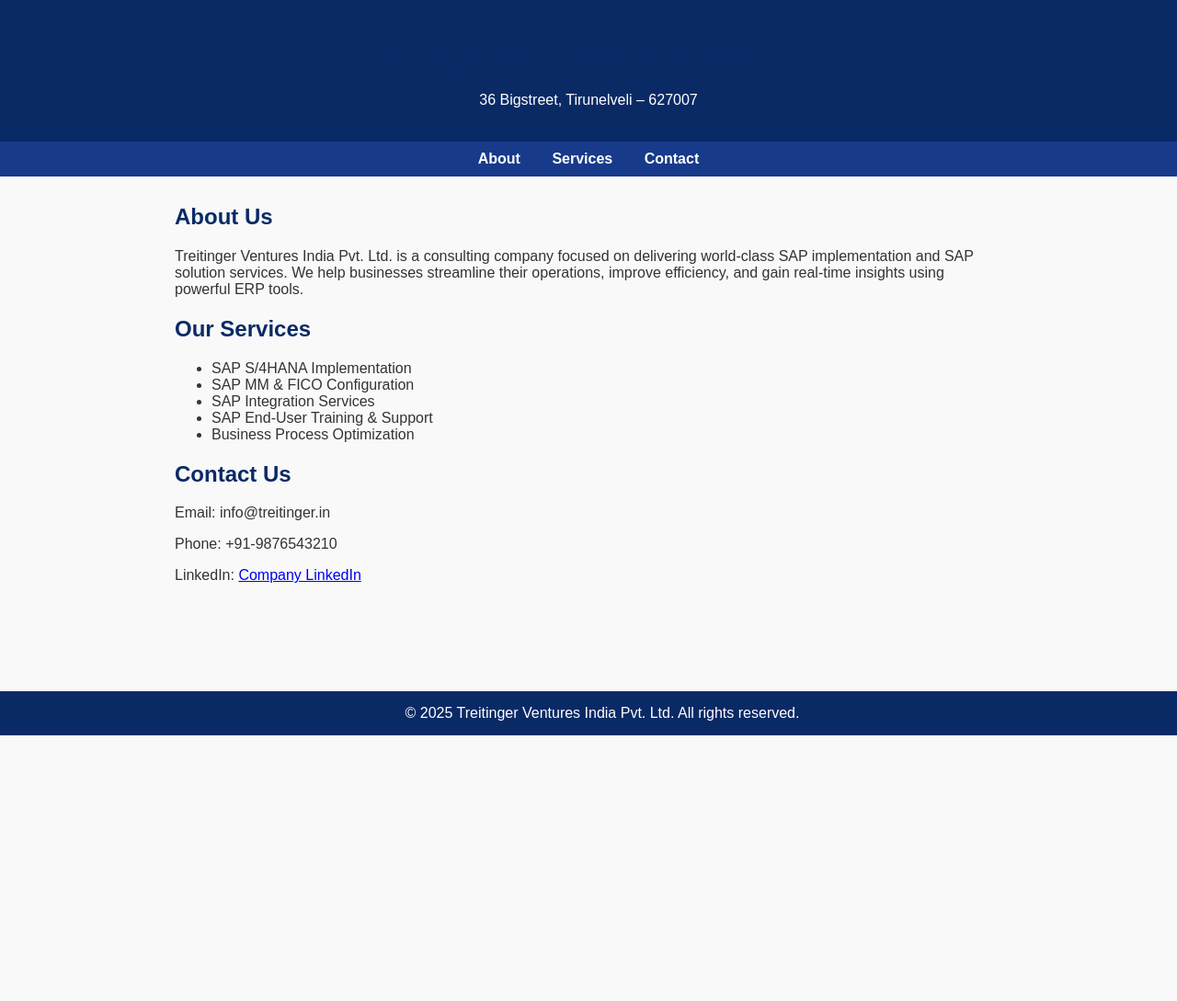
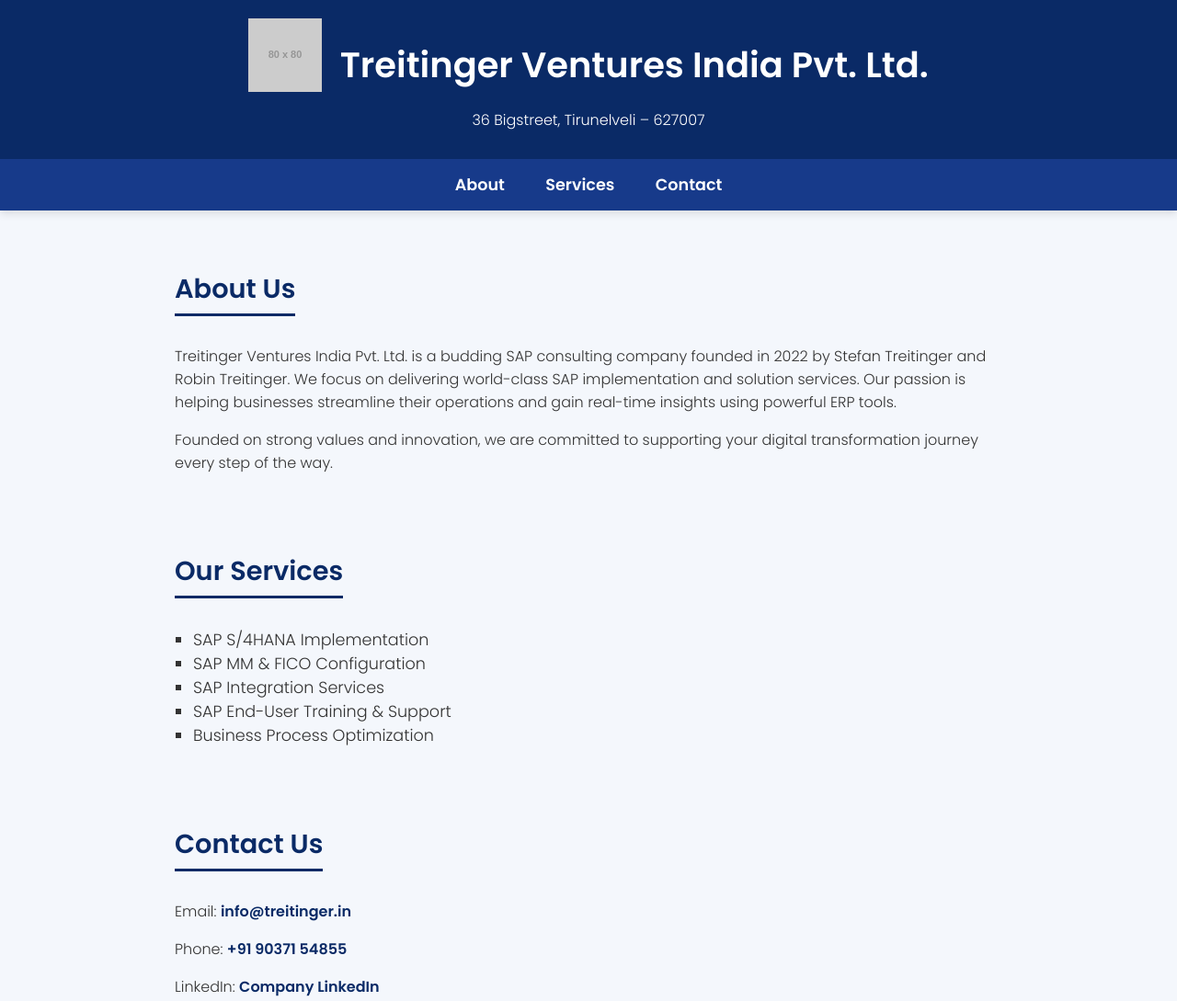
Before and after one commit to Sankar0415/treitinger.github.io, a plain HTML site: page index.html in a window 1280 px wide. Shown: the top 1089 px of the page at 92% size. Before the commit the page ends 800 px from the top, so only its background shows below. Drawn offline with Linux system fonts and the light colour scheme; placeholder pictures from the web are drawn by us.

Commit message:
Add files via upload

```diff
--- a/index.html
+++ b/index.html
@@ -3,56 +3,140 @@
 <html lang="en">
 <head>
   <meta charset="UTF-8" />
-  <meta name="viewport" content="width=device-width, initial-scale=1.0" />
+  <meta name="viewport" content="width=device-width, initial-scale=1" />
   <title>Treitinger Ventures India Pvt. Ltd.</title>
+  <link href="https://fonts.googleapis.com/css2?family=Poppins:wght@300;600&display=swap" rel="stylesheet" />
   <style>
     body {
-      font-family: Arial, sans-serif;
-      margin: 0;
-      padding: 0;
-      background-color: #f9f9f9;
+      font-family: 'Poppins', sans-serif;
+      margin: 0; padding: 0;
+      background: #f4f7fc;
       color: #333;
+      overflow-x: hidden;
     }
     header {
       background-color: #0a2a66;
       color: white;
-      padding: 20px;
+      padding: 30px 20px;
       text-align: center;
+      position: relative;
+      overflow: hidden;
+    }
+    header img.logo {
+      width: 80px;
+      height: 80px;
+      vertical-align: middle;
+      margin-right: 15px;
+      animation: logoBounce 2s ease infinite;
+    }
+    @keyframes logoBounce {
+      0%, 100% { transform: translateY(0); }
+      50% { transform: translateY(-10px); }
+    }
+    header h1 {
+      display: inline-block;
+      font-weight: 600;
+      font-size: 2.4rem;
+      vertical-align: middle;
+      margin: 0;
+      animation: fadeInDown 1s ease forwards;
+    }
+    header p.address {
+      margin: 8px 0 0;
+      font-weight: 300;
+      font-size: 1rem;
+      animation: fadeInUp 1s ease forwards;
+      opacity: 0;
+      animation-delay: 0.8s;
+      animation-fill-mode: forwards;
     }
     nav {
       background-color: #173a8a;
-      padding: 10px;
       text-align: center;
+      padding: 15px 0;
+      box-shadow: 0 4px 8px rgba(0,0,0,0.1);
     }
     nav a {
       color: white;
-      margin: 0 15px;
+      margin: 0 20px;
+      font-weight: 600;
       text-decoration: none;
-      font-weight: bold;
+      font-size: 1.1rem;
+      transition: color 0.3s ease;
+    }
+    nav a:hover {
+      color: #ffd700;
     }
     .container {
       max-width: 900px;
-      margin: 30px auto;
+      margin: 40px auto;
       padding: 0 20px;
+    }
+    section {
+      margin-bottom: 60px;
+      opacity: 0;
+      transform: translateY(30px);
+      animation: fadeInUp 1s ease forwards;
+    }
+    section:nth-child(1) { animation-delay: 0.3s; }
+    section:nth-child(2) { animation-delay: 0.6s; }
+    section:nth-child(3) { animation-delay: 0.9s; }
+    h2 {
+      color: #0a2a66;
+      margin-bottom: 15px;
+      font-weight: 600;
+      font-size: 1.8rem;
+      border-bottom: 3px solid #0a2a66;
+      display: inline-block;
+      padding-bottom: 5px;
+    }
+    ul {
+      list-style-type: square;
+      padding-left: 20px;
+      font-weight: 400;
+      font-size: 1.1rem;
     }
     footer {
       background-color: #0a2a66;
       color: white;
       text-align: center;
-      padding: 15px;
-      position: fixed;
-      bottom: 0;
-      width: 100%;
+      padding: 20px 10px;
+      font-weight: 300;
+      font-size: 0.9rem;
+      margin-top: 40px;
     }
-    h1, h2 {
+    a.contact-link {
       color: #0a2a66;
+      font-weight: 600;
+      text-decoration: none;
+    }
+    a.contact-link:hover {
+      text-decoration: underline;
+    }
+
+    @keyframes fadeInUp {
+      to {
+        opacity: 1;
+        transform: translateY(0);
+      }
+    }
+    @keyframes fadeInDown {
+      from {
+        opacity: 0;
+        transform: translateY(-30px);
+      }
+      to {
+        opacity: 1;
+        transform: translateY(0);
+      }
     }
   </style>
 </head>
 <body>
   <header>
+    <img src="https://via.placeholder.com/80x80.png?text=TVI" alt="Treitinger Ventures Logo" class="logo" />
     <h1>Treitinger Ventures India Pvt. Ltd.</h1>
-    <p>36 Bigstreet, Tirunelveli – 627007</p>
+    <p class="address">36 Bigstreet, Tirunelveli – 627007</p>
   </header>
   <nav>
     <a href="#about">About</a>
@@ -63,10 +147,15 @@
     <section id="about">
       <h2>About Us</h2>
       <p>
-        Treitinger Ventures India Pvt. Ltd. is a consulting company focused on delivering world-class SAP implementation and SAP solution services.
-        We help businesses streamline their operations, improve efficiency, and gain real-time insights using powerful ERP tools.
+        Treitinger Ventures India Pvt. Ltd. is a budding SAP consulting company founded in 2022 by Stefan Treitinger and Robin Treitinger.
+        We focus on delivering world-class SAP implementation and solution services. Our passion is helping businesses streamline their
+        operations and gain real-time insights using powerful ERP tools.
+      </p>
+      <p>
+        Founded on strong values and innovation, we are committed to supporting your digital transformation journey every step of the way.
       </p>
     </section>
+
     <section id="services">
       <h2>Our Services</h2>
       <ul>
@@ -77,11 +166,12 @@
         <li>Business Process Optimization</li>
       </ul>
     </section>
+
     <section id="contact">
       <h2>Contact Us</h2>
-      <p>Email: info@treitinger.in</p>
-      <p>Phone: +91-9876543210</p>
-      <p>LinkedIn: <a href="#">Company LinkedIn</a></p>
+      <p>Email: <a href="mailto:info@treitinger.in" class="contact-link">info@treitinger.in</a></p>
+      <p>Phone: <a href="tel:+919037154855" class="contact-link">+91 90371 54855</a></p>
+      <p>LinkedIn: <a href="#" class="contact-link">Company LinkedIn</a></p>
     </section>
   </div>
   <footer>
```
